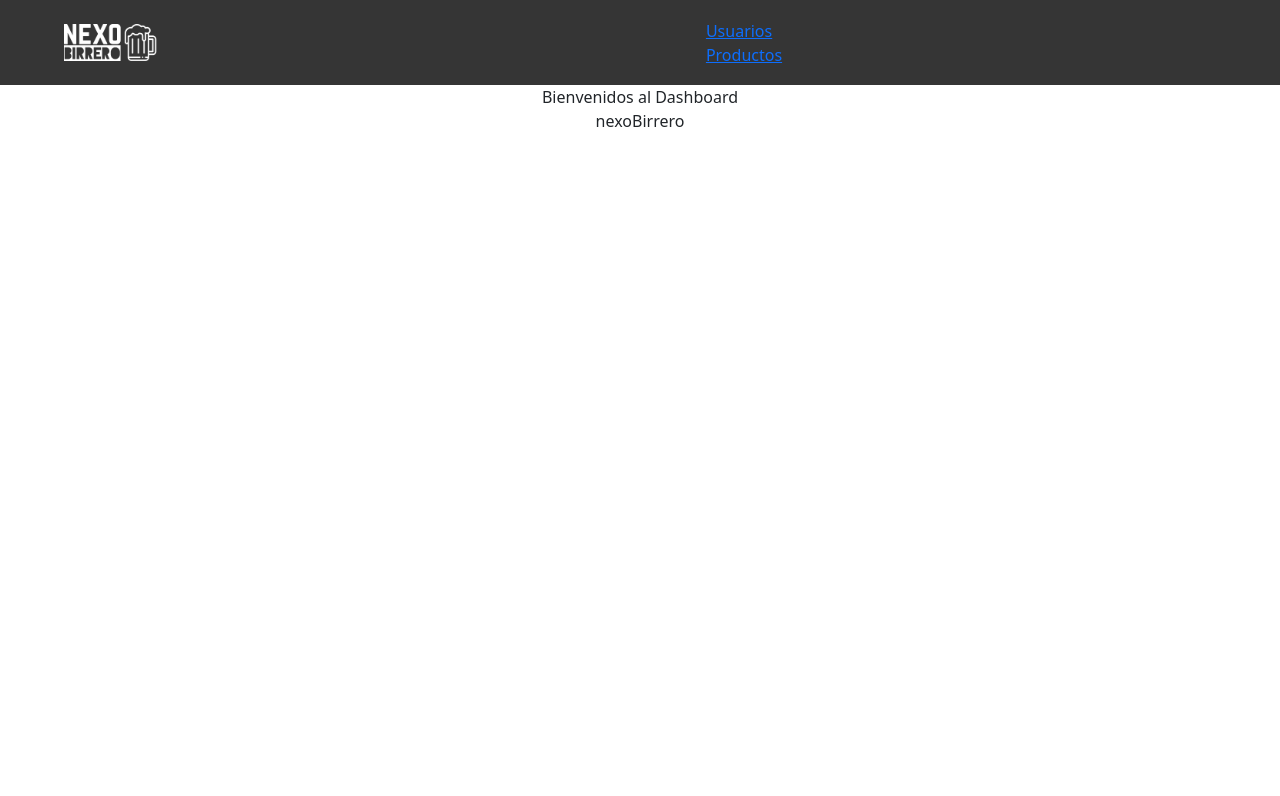
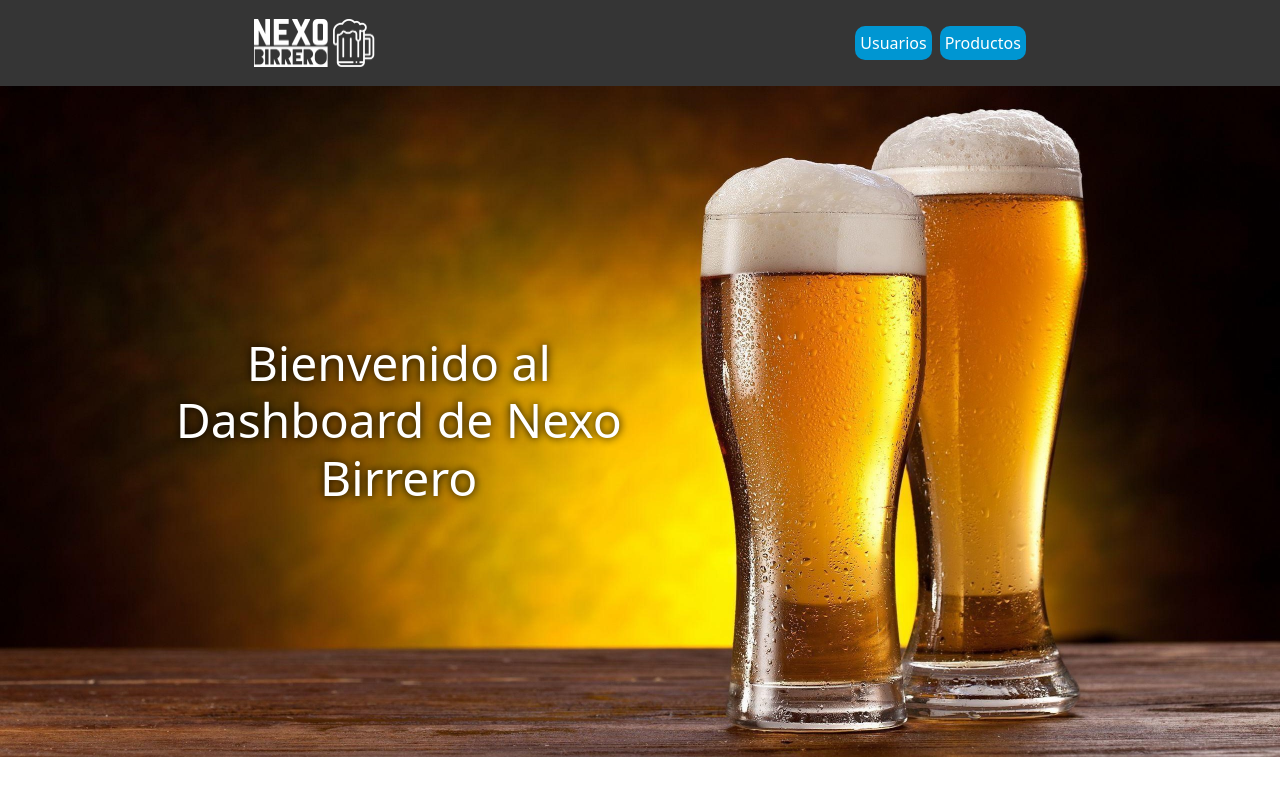
Before and after one commit to DonLeonel/grupo_15_nexoBirrero_E-Commerce, a React (Vite) app in the folder FrontEnd-React/: page / in a window 1280 px wide. Shown: the top 796 px of the page. Built offline with nearby package versions, Linux system fonts and the light colour scheme.

Commit message:
CSS del Dashboard

```diff
--- a/FrontEnd-React/src/App.jsx
+++ b/FrontEnd-React/src/App.jsx
@@ -4,6 +4,7 @@ import { NavBar } from './components/NavBar'
 import { Usuarios } from './components/Usuarios'
 import { Productos } from './components/Productos'
 import { Inicio } from './components/Inicio'
+
 
 export const App = () => {
   return (
--- a/FrontEnd-React/src/components/Inicio.jsx
+++ b/FrontEnd-React/src/components/Inicio.jsx
@@ -1,10 +1,13 @@
 import React from 'react'
+import banner from "../assets/beer-wallpaper.jpg"
 
 export const Inicio = () => {
     return (
-        <div className="inicio">
-            <div>Bienvenidos al Dashboard</div>
-            <div>nexoBirrero</div>
+        <div>
+            <div className="container">
+                <img src={banner} alt="" />
+                <h1>Bienvenido al Dashboard de Nexo Birrero</h1>
+            </div>
         </div>
     )
 }
--- a/FrontEnd-React/src/components/NavBar.jsx
+++ b/FrontEnd-React/src/components/NavBar.jsx
@@ -9,14 +9,14 @@ export const NavBar = () => {
             <div className='caja-logo-react'>
                 <Link to='/'><img src={logo}/></Link>
             </div>
-            <ul>
-                <li>
-                    <Link to="/usuarios">Usuarios</Link>
-                </li>
-                <li>
-                    <Link to="/productos">Productos</Link>
-                </li>
-            </ul>
+            <section>
+                <div>
+                    <Link to="/usuarios" className="react-link">Usuarios</Link>
+                </div>
+                <div>
+                    <Link to="/productos" className="react-link">Productos</Link>
+                </div>
+            </section>
         </nav>
     )
 }
--- a/FrontEnd-React/src/styles/EstiloGlobal.css
+++ b/FrontEnd-React/src/styles/EstiloGlobal.css
@@ -4,13 +4,12 @@
     padding: 0;
 }
 
-.inicio {
-    text-align: center;
-}
+
 
 /* De aqui, para abajo, se encuentran los estilos del NavBar */
 
 .navbar {
+    padding: 1rem;
     background-color: #353535;
 }
 
@@ -21,33 +20,124 @@
 
 .caja-logo-react img {
     width: 40%;
-    margin-bottom: 1rem;
     filter: invert(1);
 }
 
-.navbar ul {
-    justify-content: center;
-    gap: 2rem;
+.navbar section {
+    display: flex;
+    gap: 0.5rem;
     margin: auto;
 }
 
-.navbar ul li{
-    list-style: none;
+.navbar section div{
+    background-color: #0096d2;
+    padding: 5px;
+    margin: 10px auto;
+    border-radius: 10px;
 }
+
+.navbar section div:hover {
+    background-color: #34bbe9;
+}
+
+.react-link {
+    text-decoration: none;
+    color: white;
+}
+
+
+
+/* De aqui, para abajo, se encuentran los estilos del contenido del body, en el home */
+
+.container {
+    max-width: 100%;
+    padding: 0;
+}
+
+.container img {
+    display: none;
+    max-width: 100%;
+}
+
+.container h1 {
+    text-align: center;
+    font-size: 2rem;
+    padding: 3rem;
+    padding-top: 10rem;
+}
+
+
 
 /* De aqui, para abajo, se encuentran los estilos de la Tabla */
 
 
 
-@media(min-width: 768px) {
+
+@media(min-width: 800px) {
+
+
+
+    /* NavBar */
+
+    .navbar {
+        justify-content: space-around;
+    }
 
     .caja-logo-react {
         width: 10%;
-        margin-left: 3rem;
+        padding: 0;
+        /*margin-left: 3rem;*/
     }
 
     .caja-logo-react img {
-            margin-bottom: 0%;
-            width: 100%;
+        margin-bottom: 0;
+        width: 100%;
+    }
+
+    .navbar section {
+        margin: 0;
+    }
+
+
+
+    /* Body */
+
+    .container {
+        overflow: hidden;
+        position: relative;
+    }
+
+    .container img {
+
+        display: block;
+    }
+
+    .container h1 {
+        font-size: 2rem;
+        color: white;
+        position: absolute;
+        top: 50%;
+        left: 60%;
+        transform: translate(-103%, -65%);
+        text-shadow: 0 0 8px black;
     }
 }
+
+
+
+@media(min-width: 1024px) {
+
+    .container h1 {
+        font-size: 3rem;
+    }
+}
+
+
+
+@media(min-width: 1024px) {
+
+    .container h1 {
+        top: 50%;
+        left: 55%;
+    }
+}
```
Also changed, not shown: FrontEnd-React/src/assets/beer-wallpaper.jpg (added).
